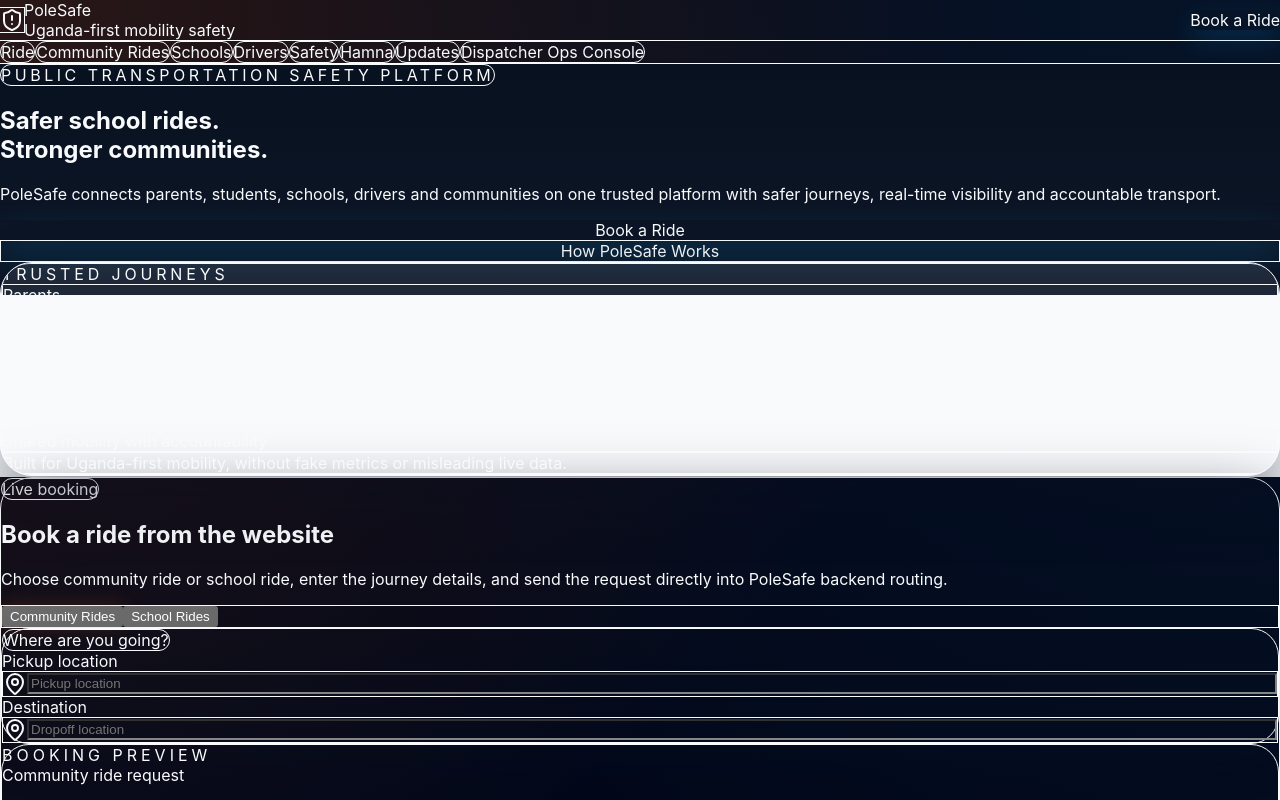
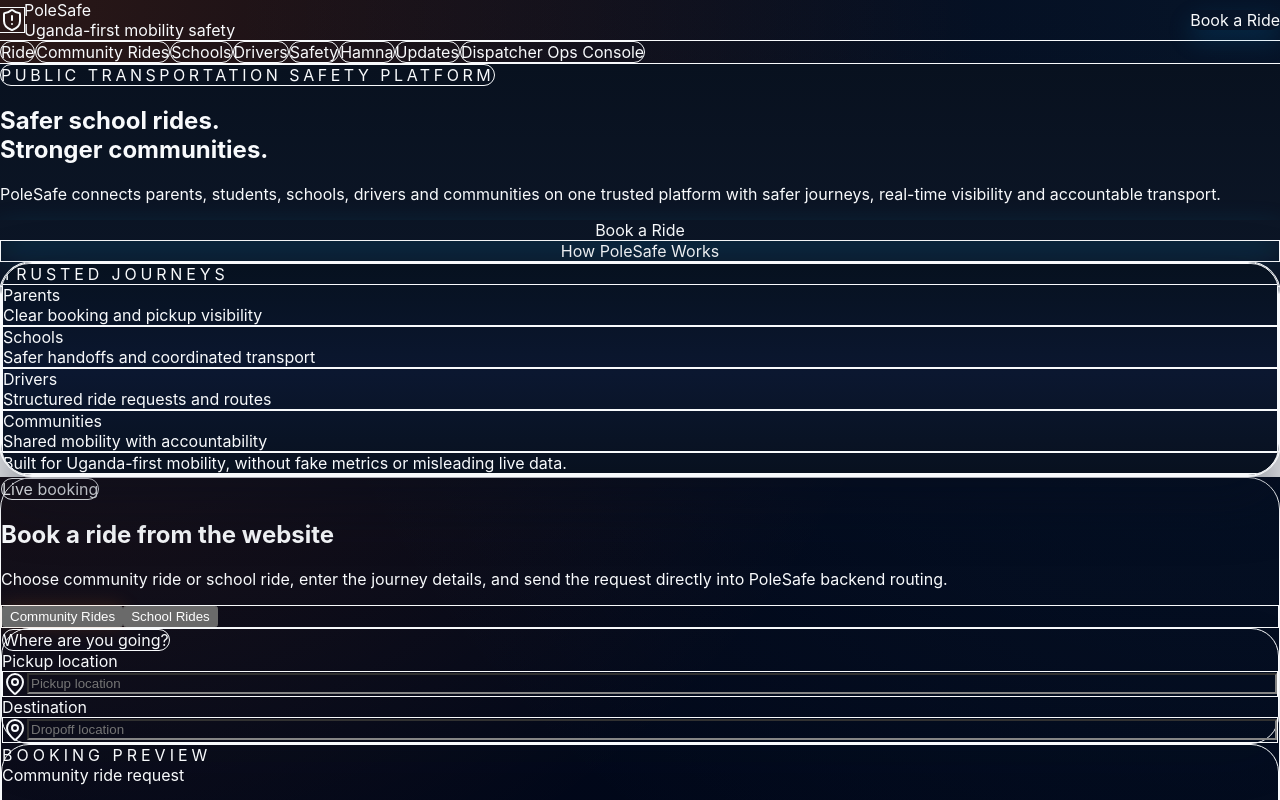
Before and after one commit to hassankavuma-prog/polesafe, a Next.js app: page / in a window 1280 px wide. Shown: the top 800 px of the page. Built offline with nearby package versions, Linux system fonts and the light colour scheme.

Commit message:
fix: improve homepage hero contrast

```diff
--- a/app/page.tsx
+++ b/app/page.tsx
@@ -66,7 +66,7 @@
           </div>
           <div className="relative">
             <div className="absolute inset-0 -m-6 rounded-[2rem] bg-[radial-gradient(circle_at_20%_20%,rgba(56,189,248,0.28),transparent_28%),radial-gradient(circle_at_80%_20%,rgba(59,130,246,0.18),transparent_26%),radial-gradient(circle_at_50%_75%,rgba(14,165,233,0.16),transparent_30%)] blur-2xl" />
-            <div className="relative overflow-hidden rounded-[2rem] border border-white/10 bg-[linear-gradient(180deg,rgba(255,255,255,0.08),rgba(255,255,255,0.03))] p-5 shadow-[0_24px_60px_rgba(8,15,32,0.35)] backdrop-blur-xl sm:p-6">
+            <div className="relative overflow-hidden rounded-[2rem] border border-slate-800/80 bg-[linear-gradient(180deg,#06111f_0%,#0b1730_52%,#08111f_100%)] p-5 shadow-[0_24px_60px_rgba(8,15,32,0.42)] ring-1 ring-sky-400/10 backdrop-blur-xl sm:p-6">
               <div className="rounded-[1.75rem] border border-white/10 bg-slate-950/70 p-5">
                 <div className="text-xs font-semibold uppercase tracking-[0.24em] text-sky-200">Trusted journeys</div>
                 <div className="mt-4 grid gap-3 sm:grid-cols-2">
```
